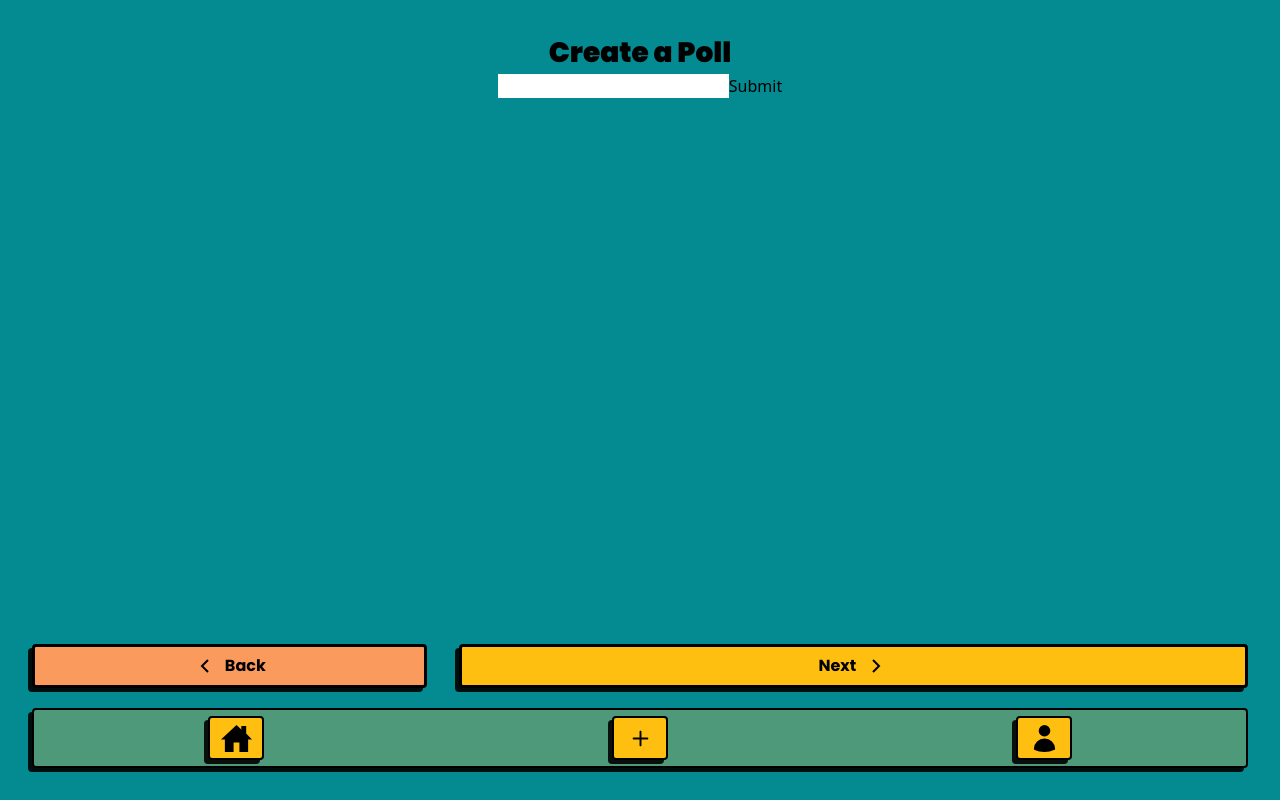
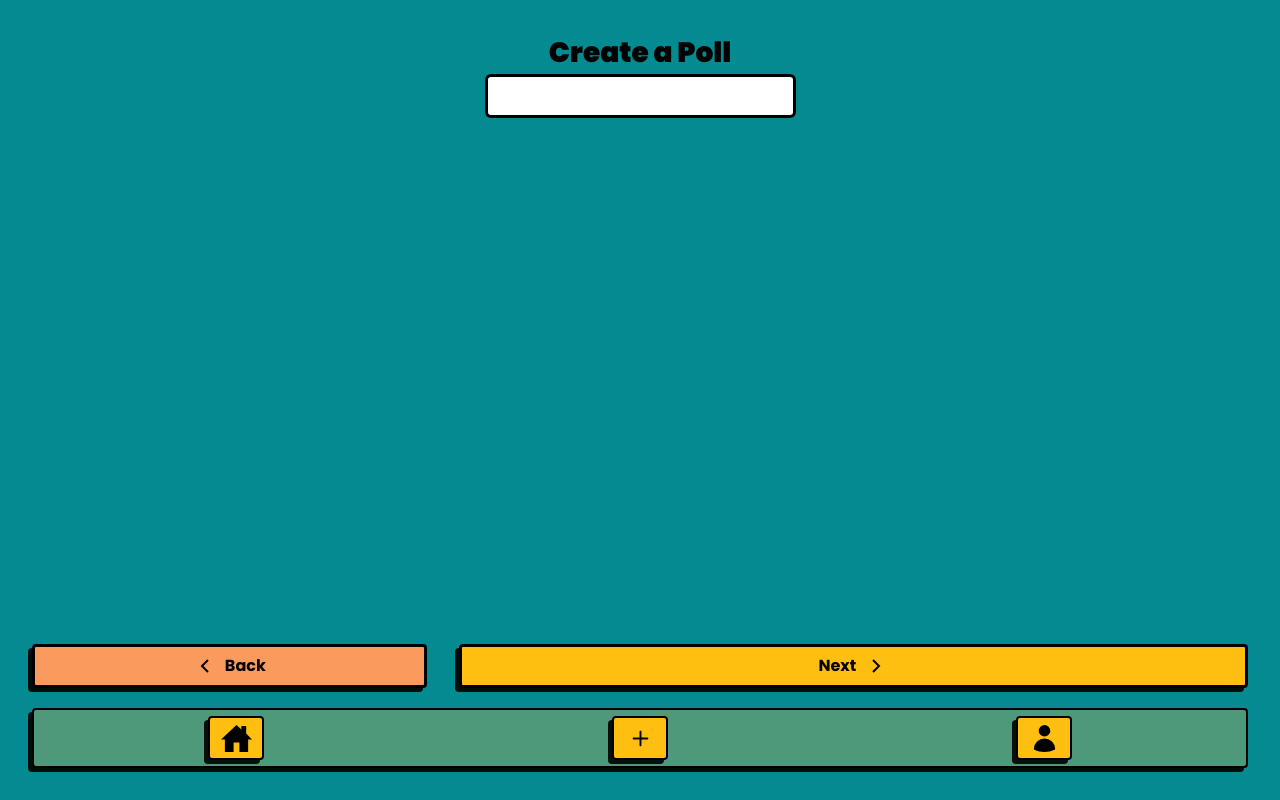
Before and after one commit to devhausleipzigacademy/camp9-final-project, a Next.js app: page /new in a window 1280 px wide. Built offline with nearby package versions, Linux system fonts and the light colour scheme.

Commit message:
deleted extra code

```diff
--- a/app/new/page.tsx
+++ b/app/new/page.tsx
@@ -13,7 +13,6 @@ export default function App() {
       <h1 className="title-black">Create a Poll</h1>
       <form onSubmit={methods.handleSubmit(onSubmit)}>
         <CreatePoll />
-        <input type="submit" />
       </form>
     </FormProvider>
   );
--- a/components/newPoll/CreatePoll.tsx
+++ b/components/newPoll/CreatePoll.tsx
@@ -1,21 +1,18 @@
-"use client"
+'use client';
 
-import { useFormContext } from 'react-hook-form';
 import InputField from '../InputField';
-import InputFieldComments from '../InputFieldComments';
 
 export default function CreatePoll() {
-  const { register } = useFormContext(); // retrieve all hook methods
   return (
     <>
-      <input {...register('test')} />
-      {/* <InputField
-        label={''}
+      <InputField
+        disabled={false}
+        label={'asdfs'}
         showLabel={false}
-        type={'number'}
+        type={'text'}
         width={'full'}
-        {...register('test')}
-      /> */}
+        ref={undefined}
+      />
     </>
   );
 }
```
